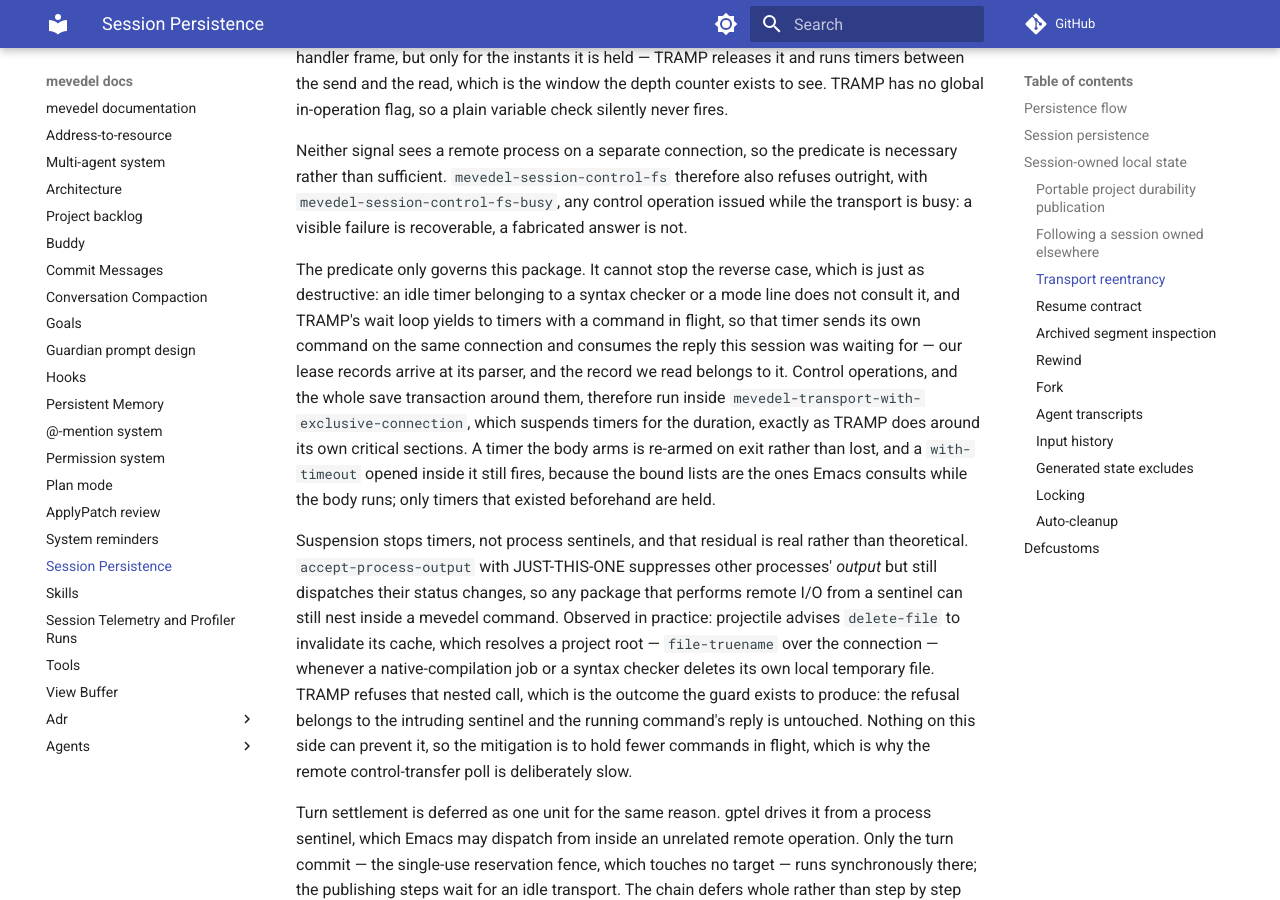
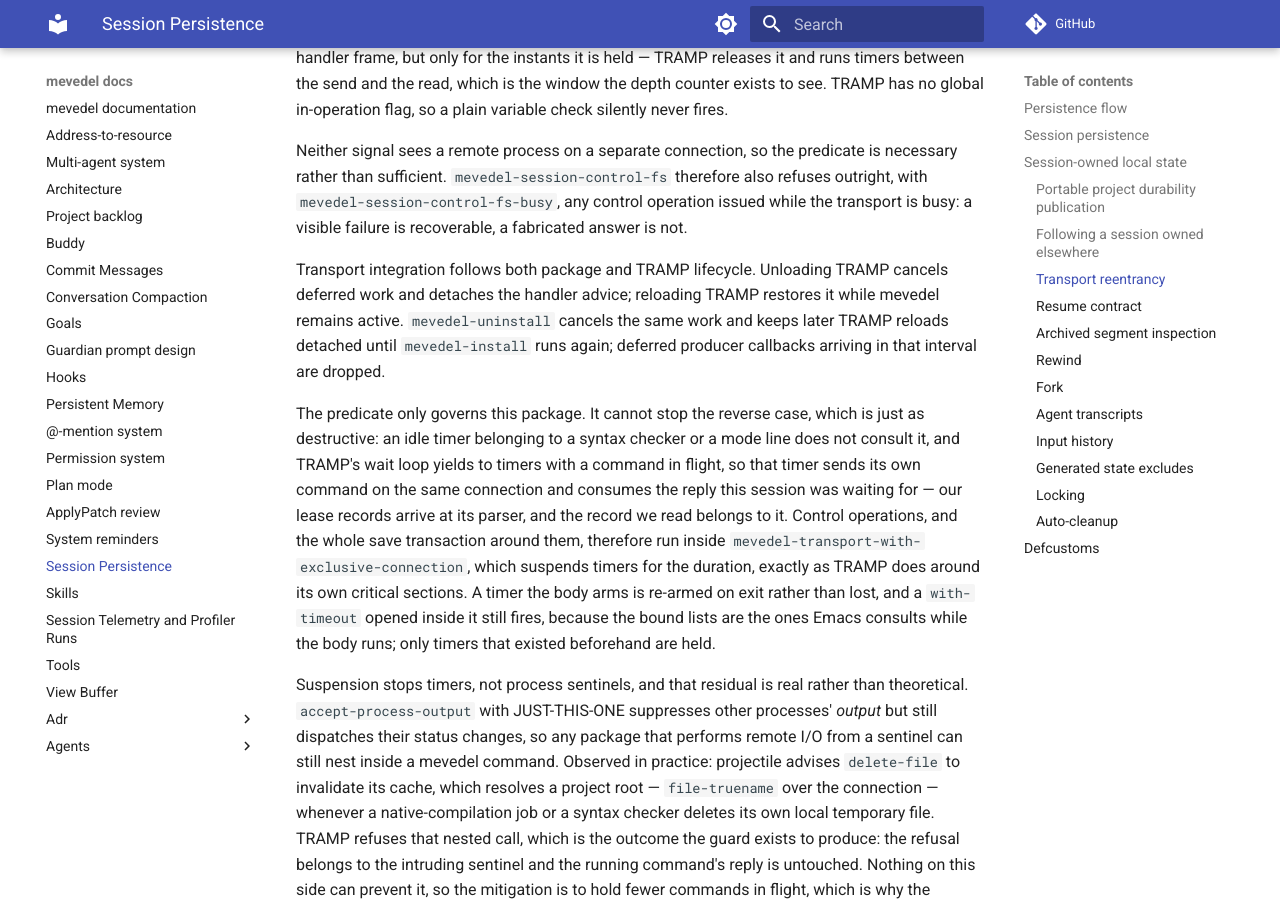
Before and after one commit to FrauH0lle/mevedel, an MkDocs documentation site: the page built from docs/sessions.md, in a window 1280 px wide and 900 px high, scrolled down 9802 px. Built offline with MkDocs 1.6.1 and Material for MkDocs 9.7.7, drawn with Linux system fonts in a browser that asks for light colours; comment, search, counter and statistics services are not loaded.

Commit message:
fix(transport): Quiesce package lifecycle
* mevedel-transport.el (mevedel-transport-install, mevedel-transport--detach, mevedel-transport-uninstall, mevedel-transport-run-when-idle): Track package enablement, cancel deferred work, detach and restore TRAMP integration, and drop disabled late producers.
* mevedel.el (mevedel-install, mevedel-uninstall): Wire transport setup and teardown into package lifecycle.
* docs/sessions.md: Document TRAMP reload and package-disable behavior.
* test/test-mevedel-transport.el (mevedel-transport--detach): Cover real TRAMP unload and reload.
* test/test-mevedel-chat.el (mevedel-uninstall): Cover pending retry cancellation and late callback suppression across uninstall and reinstall.

```diff
--- a/docs/sessions.md
+++ b/docs/sessions.md
@@ -461,6 +461,12 @@ is necessary rather than sufficient. `mevedel-session-control-fs` therefore also
 refuses outright, with `mevedel-session-control-fs-busy`, any control operation
 issued while the transport is busy: a visible failure is recoverable, a
 fabricated answer is not.
+
+Transport integration follows both package and TRAMP lifecycle. Unloading TRAMP
+cancels deferred work and detaches the handler advice; reloading TRAMP restores
+it while mevedel remains active. `mevedel-uninstall` cancels the same work and
+keeps later TRAMP reloads detached until `mevedel-install` runs again; deferred
+producer callbacks arriving in that interval are dropped.
 
 The predicate only governs this package. It cannot stop the reverse case, which
 is just as destructive: an idle timer belonging to a syntax checker or a mode
```
Also changed, not shown: 4 other files.
